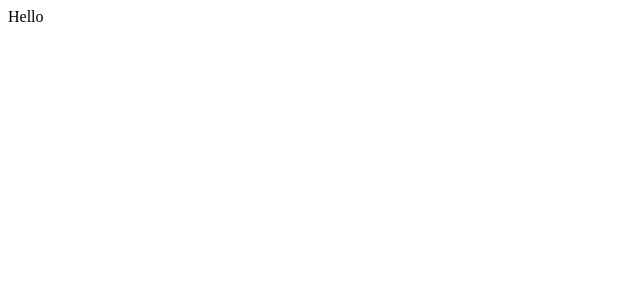
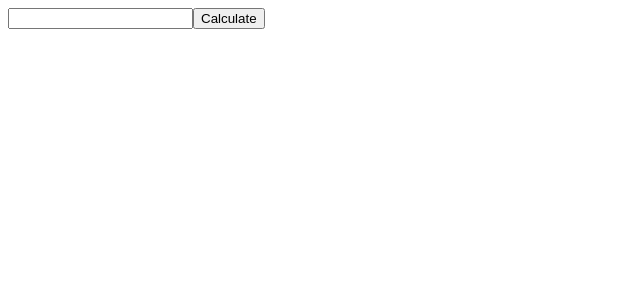
Before and after one commit to vinicius77/web-worker, a React (Create React App) app: page / in a window 1280 px wide. Shown: the top 300 px of the page, without its empty margins (0-640 px from the left). Built offline with nearby package versions, Linux system fonts and the light colour scheme.

Commit message:
feat(web-worker-core): initial web worker implementation

```diff
--- a/src/App.js
+++ b/src/App.js
@@ -1,5 +1,11 @@
+import WebWorker from "./WebWorker";
+
 function App() {
-  return <div>Hello</div>;
+  return (
+    <div>
+      <WebWorker />
+    </div>
+  );
 }
 
 export default App;
--- /dev/null
+++ b/src/WebWorker.jsx
@@ -0,0 +1,57 @@
+import React, { Component } from "react";
+import workerScript from "./worker";
+
+class WebWorker extends Component {
+  constructor() {
+    super();
+    this.state = {
+      num: "",
+      result: "",
+      loadingMessage: "",
+    };
+    this.handleCount = this.handleCount.bind(this);
+    this.handleCalculate = this.handleCalculate.bind(this);
+  }
+
+  componentDidMount() {
+    this.worker = new Worker(workerScript);
+    this.worker.addEventListener("message", (e) => {
+      const type = e.data.type;
+      if (type === "loading") {
+        const { i, num } = e.data;
+        this.setState({
+          loadingMessage: `Loaded ${i} / ${num}`,
+        });
+      } else {
+        const { result } = e.data;
+        this.setState({
+          result,
+        });
+      }
+    });
+  }
+  handleCount(e) {
+    this.setState({
+      num: e.target.value,
+    });
+  }
+  handleCalculate() {
+    const { num } = this.state;
+    this.worker.postMessage(num);
+  }
+
+  render() {
+    const { num, loadingMessage, result } = this.state;
+
+    return (
+      <div>
+        <input type="number" value={num} onChange={this.handleCount} />
+        <button onClick={this.handleCalculate}>Calculate</button>
+        <h1>{loadingMessage}</h1>
+        <h2>{result}</h2>
+      </div>
+    );
+  }
+}
+
+export default WebWorker;
--- /dev/null
+++ b/src/worker.js
@@ -0,0 +1,25 @@
+const loopworker = () => {
+  onmessage = (e) => {
+    const num = e.data;
+    let result = 0;
+    for (let i = 1; i <= num; i++) {
+      const data = { type: "loading", i, num };
+      postMessage(JSON.parse(JSON.stringify(data)));
+      for (let j = 0; j < i; j++) {
+        result++;
+      }
+    }
+    const data = {
+      type: "result",
+      result,
+    };
+    postMessage(JSON.parse(JSON.stringify(data)));
+  };
+};
+
+let code = loopworker.toString();
+code = code.substring(code.indexOf("{") + 1, code.lastIndexOf("}"));
+const blob = new Blob([code], { type: "application/json" });
+const workerScript = URL.createObjectURL(blob);
+
+export default workerScript;
```
